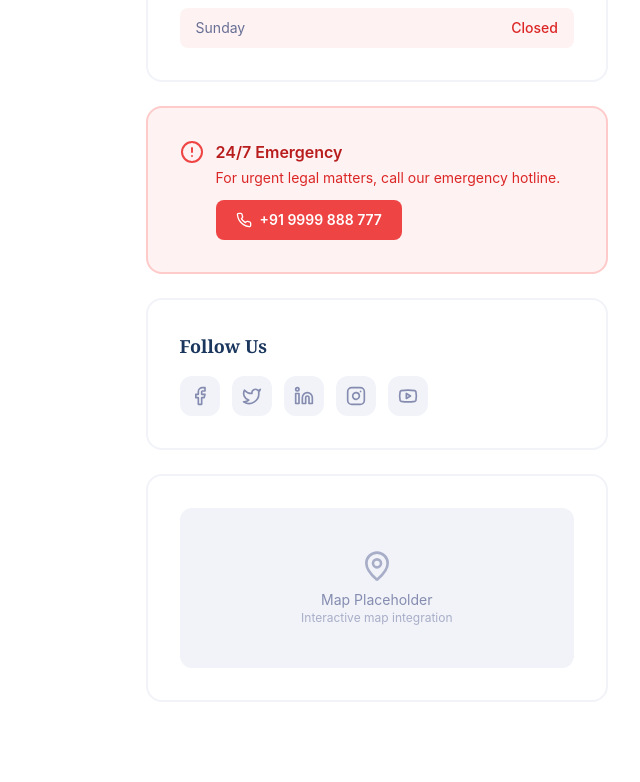
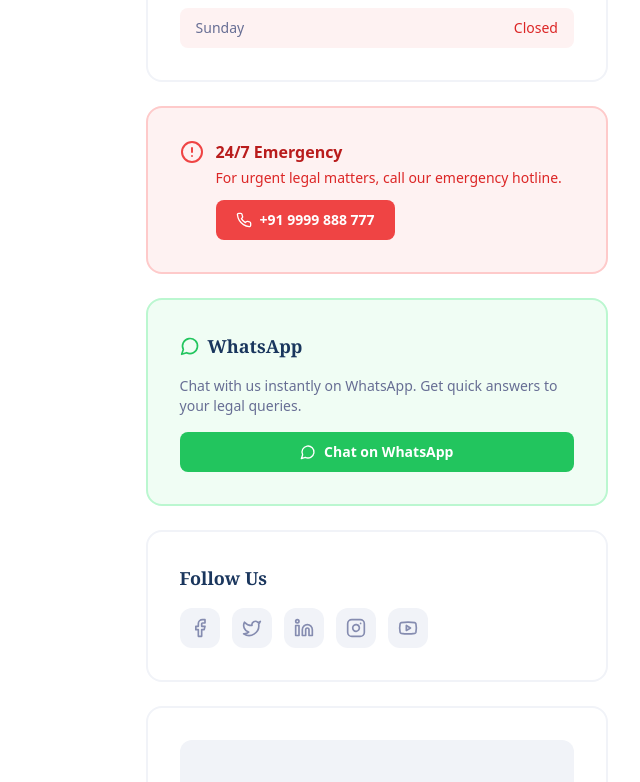
Before and after one commit to tamilanr41/task1, a Next.js app: page /contact in a window 1280 px wide. Shown: the part 1120-1902 px from the top of the page, without its empty margins (640-1280 px from the left). Built offline with nearby package versions, Linux system fonts and the light colour scheme.

Commit message:
whatsapp integration, font update, footer scroll fix

```diff
--- a/src/app/contact/page.tsx
+++ b/src/app/contact/page.tsx
@@ -278,6 +278,28 @@ export default function ContactPage() {
                 </Card>
               </AnimatedSection>
 
+              <AnimatedSection variant="slideRight" delay={250}>
+                <Card variant="bordered" padding="lg" className="border-green-200 bg-green-50">
+                  <CardContent>
+                    <h3 className="mb-4 flex items-center gap-2 font-serif text-lg font-bold text-primary-500">
+                      <MessageCircle className="h-5 w-5 text-green-500" />
+                      WhatsApp
+                    </h3>
+                    <p className="mb-4 text-sm text-surface-600">
+                      Chat with us instantly on WhatsApp. Get quick answers to your legal queries.
+                    </p>
+                    <a
+                      href={`https://wa.me/${siteConfig.whatsapp}`}
+                      target="_blank"
+                      className="inline-flex w-full items-center justify-center gap-2 rounded-lg bg-green-500 px-5 py-2.5 text-sm font-semibold text-white transition-colors hover:bg-green-600"
+                    >
+                      <MessageCircle className="h-4 w-4" />
+                      Chat on WhatsApp
+                    </a>
+                  </CardContent>
+                </Card>
+              </AnimatedSection>
+
               <AnimatedSection variant="slideRight" delay={300}>
                 <Card variant="bordered" padding="lg">
                   <CardContent>
--- a/src/app/globals.css
+++ b/src/app/globals.css
@@ -2,7 +2,7 @@
 @tailwind components;
 @tailwind utilities;
 
-@import url('https://fonts.googleapis.com/css2?family=Inter:wght@300;400;500;600;700;800&family=Playfair+Display:wght@400;500;600;700;800&family=JetBrains+Mono:wght@400;500&display=swap');
+@import url('https://fonts.googleapis.com/css2?family=Poppins:wght@300;400;500;600;700;800&family=Cormorant+Garamond:wght@400;500;600;700&family=JetBrains+Mono:wght@400;500&display=swap');
 
 @layer base {
   html {
--- a/src/app/lawyers/[id]/page.tsx
+++ b/src/app/lawyers/[id]/page.tsx
@@ -12,7 +12,7 @@ import {
   Button, Card, CardContent, Badge, Avatar, Tabs,
 } from '@/components/ui';
 import StarRating from '@/components/ui/stars';
-import { lawyersData, practiceAreasList } from '@/lib/data';
+import { lawyersData, practiceAreasList, siteConfig } from '@/lib/data';
 import AnimatedSection from '@/lib/animation/AnimatedSection';
 import { staggerContainer, fadeUp } from '@/lib/animation/variants';
 
@@ -302,6 +302,16 @@ export default function LawyerProfilePage() {
                             Email
                           </Button>
                         </a>
+                        <a
+                          href={`https://wa.me/${siteConfig.whatsapp}?text=${encodeURIComponent(`Hi, I'm interested in consulting with ${lawyer.name}. Please share more details.`)}`}
+                          target="_blank"
+                          className="flex-1"
+                        >
+                          <Button variant="primary" className="w-full" size="sm">
+                            <MessageCircle className="mr-1.5 h-3.5 w-3.5" />
+                            WhatsApp
+                          </Button>
+                        </a>
                       </div>
                     </CardContent>
                   </Card>
--- a/src/app/lawyers/page.tsx
+++ b/src/app/lawyers/page.tsx
@@ -3,12 +3,12 @@
 import { useState, useMemo } from 'react';
 import Link from 'next/link';
 import { motion } from 'framer-motion';
-import { Search, SlidersHorizontal, Star, ArrowUpDown } from 'lucide-react';
+import { Search, SlidersHorizontal, Star, ArrowUpDown, MessageCircle } from 'lucide-react';
 import {
   Button, Card, CardContent, Avatar, Badge, Input, EmptyState,
 } from '@/components/ui';
 import StarRating from '@/components/ui/stars';
-import { lawyersData, practiceAreasList } from '@/lib/data';
+import { lawyersData, practiceAreasList, siteConfig } from '@/lib/data';
 import AnimatedSection from '@/lib/animation/AnimatedSection';
 import { staggerContainer, fadeUp } from '@/lib/animation/variants';
 
@@ -151,7 +151,7 @@ export default function LawyersPage() {
                       <p className="mb-5 text-sm leading-relaxed text-surface-600 line-clamp-2">
                         {lawyer.bio}
                       </p>
-                      <div className="flex gap-3">
+                      <div className="flex gap-2">
                         <Link href={`/lawyers/${lawyer.id}`} className="flex-1">
                           <Button variant="outline" className="w-full" size="sm">
                             View Profile
@@ -161,6 +161,13 @@ export default function LawyersPage() {
                           <Button className="w-full" size="sm">
                             Book Now
                           </Button>
+                        </Link>
+                        <Link
+                          href={`https://wa.me/${siteConfig.whatsapp}?text=${encodeURIComponent(`Hi, I'm interested in consulting with ${lawyer.name}. Please share more details.`)}`}
+                          target="_blank"
+                          className="inline-flex items-center justify-center rounded-lg bg-green-500 px-3 text-white hover:bg-green-600 transition-colors shrink-0"
+                        >
+                          <MessageCircle className="h-4 w-4" />
                         </Link>
                       </div>
                     </CardContent>
--- a/src/app/layout.tsx
+++ b/src/app/layout.tsx
@@ -26,7 +26,7 @@ export default function RootLayout({ children }: { children: React.ReactNode })
       <body className="flex flex-col min-h-screen overflow-x-hidden">
         <ProgressIndicator />
         <Navbar />
-        <main className="flex-1 pt-20 pb-16 lg:pb-0">
+        <main className="flex-1 pt-20">
           <PageTransition>{children}</PageTransition>
         </main>
         <Footer />
--- a/src/app/page.tsx
+++ b/src/app/page.tsx
@@ -178,7 +178,7 @@ export default function HomePage() {
                         <Phone className="w-5 h-5" /> Call Now
                       </motion.button>
                     </Link>
-                    <Link href="https://wa.me/919999888777" target="_blank">
+                    <Link href={`https://wa.me/${siteConfig.whatsapp}`} target="_blank">
                       <motion.button
                         className="px-7 py-3.5 border-2 border-white/30 text-white hover:bg-white/10 font-medium rounded-xl flex items-center gap-2"
                         whileHover={{ scale: 1.03 }}
--- a/src/components/home/LawyerProfileShowcase.tsx
+++ b/src/components/home/LawyerProfileShowcase.tsx
@@ -6,10 +6,10 @@ import Link from 'next/link';
 import {
   Star, Award, Phone, Calendar, Mail, BadgeCheck,
   GraduationCap, Globe, Scale, TrendingUp, ArrowUpRight,
-  ChevronLeft, ChevronRight, BookOpen,
+  ChevronLeft, ChevronRight, BookOpen, MessageCircle,
 } from 'lucide-react';
 import { cn } from '@/lib/utils';
-import { practiceAreasList } from '@/lib/data';
+import { practiceAreasList, siteConfig } from '@/lib/data';
 
 interface Lawyer {
   id: string; name: string; experience: number; bio: string;
@@ -195,6 +195,18 @@ function MainProfile({ lawyer, index }: MainProfileProps) {
               <Mail className="w-5 h-5" /> Email
             </motion.button>
           </Link>
+          <Link
+            href={`https://wa.me/${siteConfig.whatsapp}?text=${encodeURIComponent(`Hi, I'm interested in consulting with ${lawyer.name}. Please share more details.`)}`}
+            target="_blank"
+          >
+            <motion.button
+              className="px-6 py-3 bg-green-500 text-white font-semibold rounded-xl hover:bg-green-600 transition-all inline-flex items-center gap-2 shadow-soft"
+              whileHover={{ scale: 1.02 }}
+              whileTap={{ scale: 0.98 }}
+            >
+              <MessageCircle className="w-5 h-5" /> WhatsApp
+            </motion.button>
+          </Link>
         </div>
       </motion.div>
     </div>
--- a/src/components/layout/footer.tsx
+++ b/src/components/layout/footer.tsx
@@ -8,6 +8,7 @@ import {
 } from 'lucide-react';
 import { motion } from 'framer-motion';
 import { cn } from '@/lib/utils';
+import { siteConfig } from '@/lib/data';
 
 const practiceAreas = [
   { label: 'Corporate Law', href: '/practice-areas/corporate-law', icon: Building2 },
@@ -192,7 +193,7 @@ export default function Footer({ className = '' }: { className?: string }) {
           </p>
           <div className="flex items-center gap-4 flex-wrap justify-center">
             <a
-              href="https://wa.me/919999888777"
+              href={`https://wa.me/${siteConfig.whatsapp}`}
               target="_blank"
               className="flex items-center gap-1.5 text-sm text-gray-400 hover:text-green-500 transition-colors group"
             >
--- a/src/components/layout/navbar.tsx
+++ b/src/components/layout/navbar.tsx
@@ -9,6 +9,7 @@ import {
 } from 'lucide-react';
 import { Button } from '@/components/ui';
 import { cn } from '@/lib/utils';
+import { siteConfig } from '@/lib/data';
 import {
   motion, AnimatePresence, useScroll, useMotionValueEvent
 } from 'framer-motion';
@@ -192,7 +193,7 @@ export default function Navbar() {
                 <span className="font-medium">1800-123-4567</span>
               </Link>
               <Link
-                href="https://wa.me/919999888777"
+                href={`https://wa.me/${siteConfig.whatsapp}`}
                 target="_blank"
                 className="p-2 text-green-600 hover:bg-green-50 rounded-lg transition-colors"
               >
@@ -293,7 +294,7 @@ export default function Navbar() {
                   <Phone className="w-4 h-4" />
                   <span className="font-medium">1800-123-4567</span>
                 </Link>
-                <Link href="https://wa.me/919999888777" target="_blank" className="p-2 text-green-600 hover:bg-green-50 rounded-lg transition-colors">
+                <Link href={`https://wa.me/${siteConfig.whatsapp}`} target="_blank" className="p-2 text-green-600 hover:bg-green-50 rounded-lg transition-colors">
                   <MessageCircle className="w-5 h-5" />
                 </Link>
               </div>
--- a/src/lib/data.ts
+++ b/src/lib/data.ts
@@ -8,6 +8,7 @@ export const siteConfig = {
   description: 'Premier law firm offering comprehensive legal services across corporate, criminal, civil, family, and immigration law with a team of experienced attorneys.',
   phone: '+91 1800 123 4567',
   emergencyPhone: '+91 9999 888 777',
+  whatsapp: '9182768591',
   email: 'contact@legacylegal.in',
   address: 'No. 42, Kasturba Road, MG Road, Bengaluru, Karnataka 560001',
   social: {
--- a/tailwind.config.ts
+++ b/tailwind.config.ts
@@ -14,8 +14,8 @@ const config: Config = {
         dark: { 50: "#f5f5f6", 100: "#e6e6e8", 200: "#ceced2", 300: "#ababb2", 400: "#84848e", 500: "#696974", 600: "#54545e", 700: "#454550", 800: "#1e1e2e", 900: "#16162a", 950: "#0d0d1a" },
       },
       fontFamily: {
-        sans: ["Inter", "system-ui", "-apple-system", "sans-serif"],
-        serif: ["Playfair Display", "Georgia", "serif"],
+        sans: ["Poppins", "system-ui", "-apple-system", "sans-serif"],
+        serif: ["Cormorant Garamond", "Georgia", "serif"],
         mono: ["JetBrains Mono", "Fira Code", "monospace"],
       },
       fontSize: {
```
